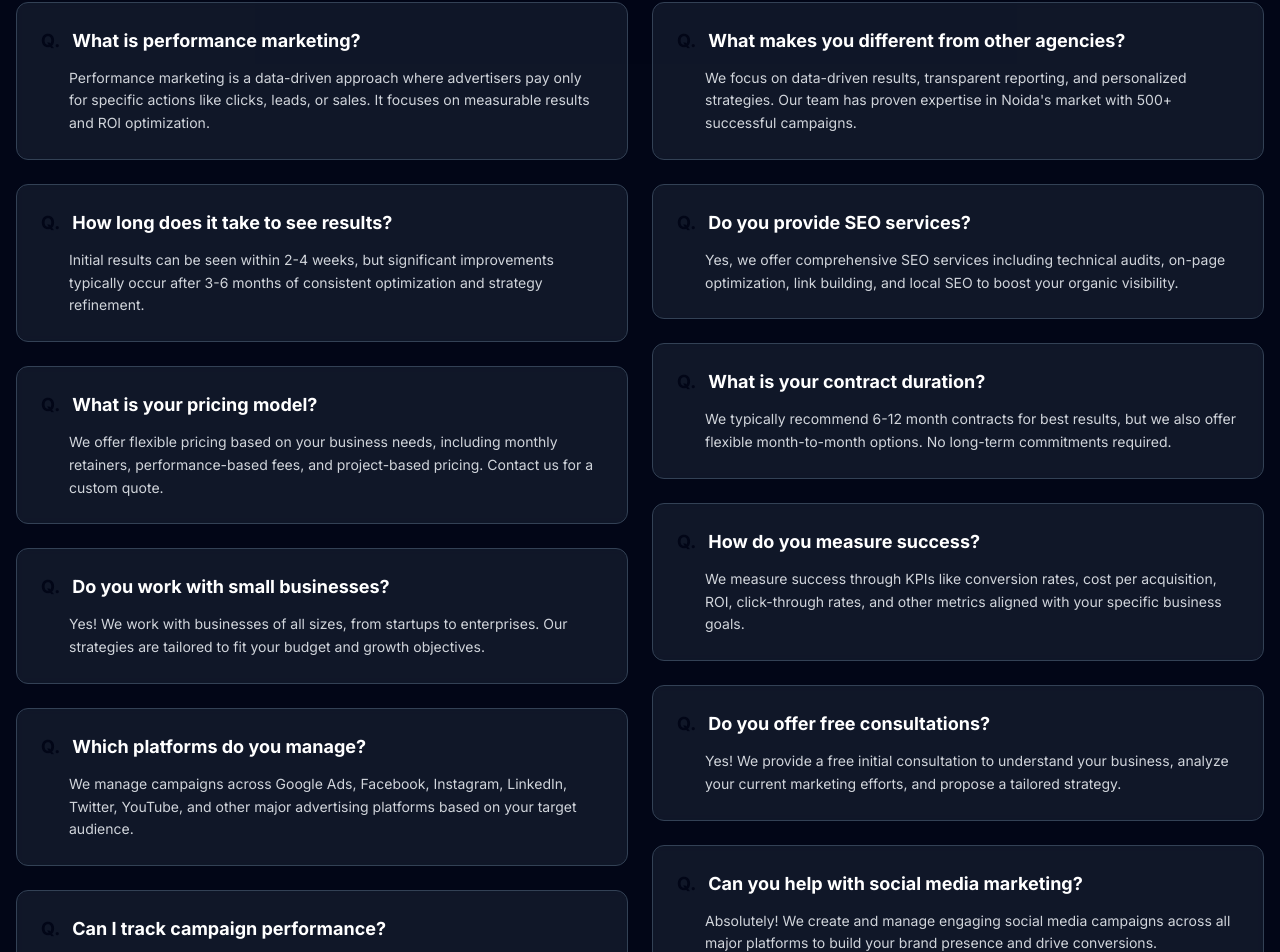
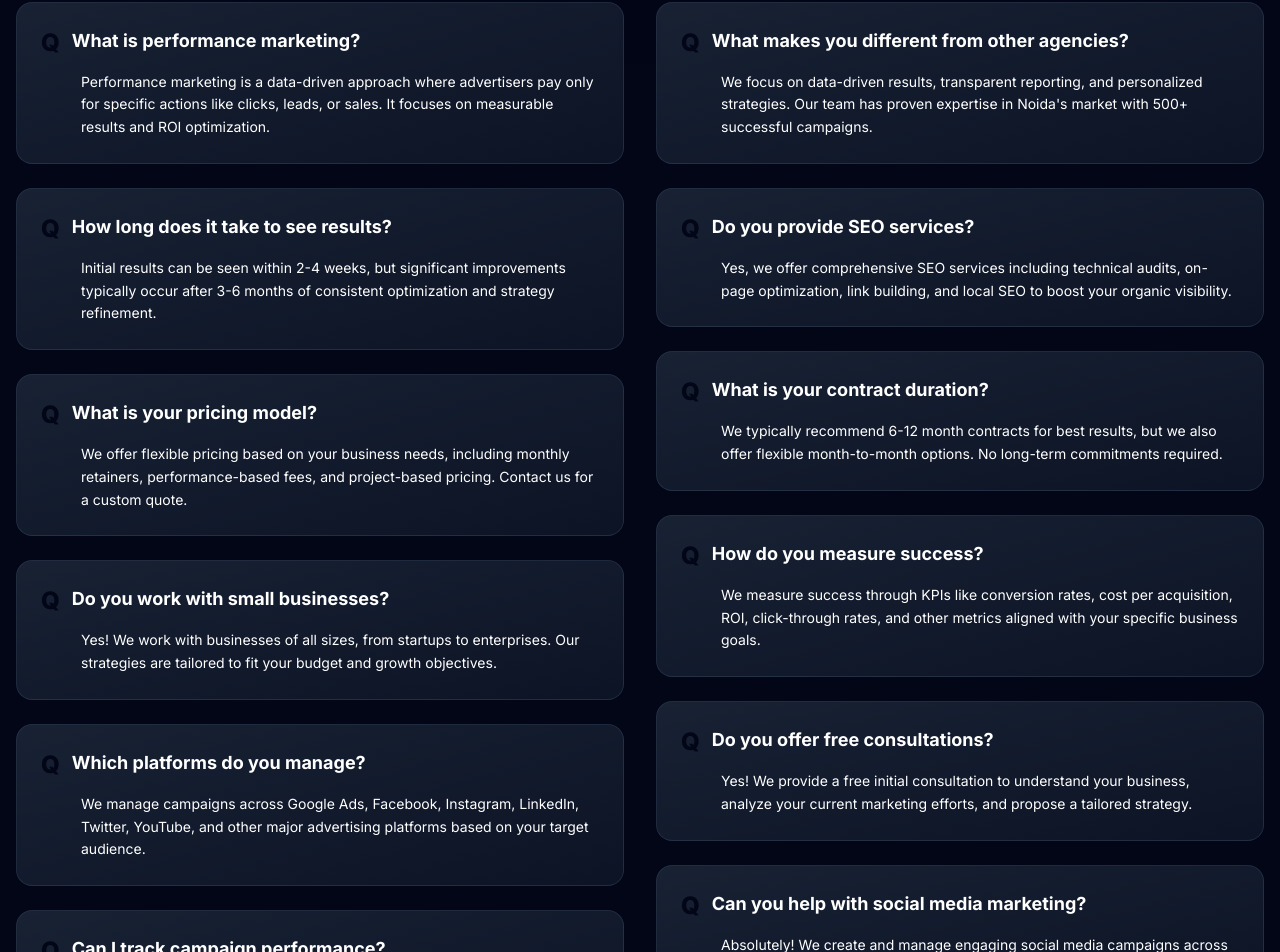
Before and after one commit to anshmydigitalcrown-ui/stardigitechpro, a Next.js app: page / in a window 1280 px wide. Shown: the part 6287-7239 px from the top of the page. Built offline with nearby package versions, Linux system fonts and the light colour scheme.

Commit message:
Update all FAQ section styling with modern gradient design, larger Q markers, white text, and enhanced hover effects

```diff
--- a/app/page.tsx
+++ b/app/page.tsx
@@ -754,71 +754,71 @@ export default function Home() {
             </p>
           </div>
 
-          <div className="grid grid-cols-1 md:grid-cols-2 gap-6 max-w-7xl mx-auto">
+          <div className="grid grid-cols-1 md:grid-cols-2 gap-8 max-w-7xl mx-auto">
             {/* Left Column - 6 FAQs */}
             <div className="space-y-6">
               {/* FAQ 1 */}
-              <div className="bg-slate-800 bg-opacity-50 backdrop-blur-sm p-6 rounded-xl border border-slate-700 hover:border-primary/50 transition-all duration-300">
+              <div className="group bg-gradient-to-br from-slate-800/80 to-slate-900/80 backdrop-blur-sm p-6 rounded-2xl border border-slate-700/50 hover:border-primary/50 transition-all duration-300 hover:shadow-xl hover:shadow-primary/10">
                 <h3 className="text-lg font-bold text-white mb-3 flex items-start gap-3">
-                  <span className="text-primary flex-shrink-0">Q.</span>
-                  What is performance marketing?
+                  <span className="text-primary flex-shrink-0 text-2xl font-extrabold">Q</span>
+                  <span className="flex-1">What is performance marketing?</span>
                 </h3>
-                <p className="text-gray-300 text-sm leading-relaxed pl-7">
+                <p className="text-white text-sm leading-relaxed pl-10">
                   Performance marketing is a data-driven approach where advertisers pay only for specific actions like clicks, leads, or sales. It focuses on measurable results and ROI optimization.
                 </p>
               </div>
 
               {/* FAQ 2 */}
-              <div className="bg-slate-800 bg-opacity-50 backdrop-blur-sm p-6 rounded-xl border border-slate-700 hover:border-primary/50 transition-all duration-300">
+              <div className="group bg-gradient-to-br from-slate-800/80 to-slate-900/80 backdrop-blur-sm p-6 rounded-2xl border border-slate-700/50 hover:border-primary/50 transition-all duration-300 hover:shadow-xl hover:shadow-primary/10">
                 <h3 className="text-lg font-bold text-white mb-3 flex items-start gap-3">
-                  <span className="text-primary flex-shrink-0">Q.</span>
-                  How long does it take to see results?
+                  <span className="text-primary flex-shrink-0 text-2xl font-extrabold">Q</span>
+                  <span className="flex-1">How long does it take to see results?</span>
                 </h3>
-                <p className="text-gray-300 text-sm leading-relaxed pl-7">
+                <p className="text-white text-sm leading-relaxed pl-10">
                   Initial results can be seen within 2-4 weeks, but significant improvements typically occur after 3-6 months of consistent optimization and strategy refinement.
                 </p>
               </div>
 
               {/* FAQ 3 */}
-              <div className="bg-slate-800 bg-opacity-50 backdrop-blur-sm p-6 rounded-xl border border-slate-700 hover:border-primary/50 transition-all duration-300">
+              <div className="group bg-gradient-to-br from-slate-800/80 to-slate-900/80 backdrop-blur-sm p-6 rounded-2xl border border-slate-700/50 hover:border-primary/50 transition-all duration-300 hover:shadow-xl hover:shadow-primary/10">
                 <h3 className="text-lg font-bold text-white mb-3 flex items-start gap-3">
-                  <span className="text-primary flex-shrink-0">Q.</span>
-                  What is your pricing model?
+                  <span className="text-primary flex-shrink-0 text-2xl font-extrabold">Q</span>
+                  <span className="flex-1">What is your pricing model?</span>
                 </h3>
-                <p className="text-gray-300 text-sm leading-relaxed pl-7">
+                <p className="text-white text-sm leading-relaxed pl-10">
                   We offer flexible pricing based on your business needs, including monthly retainers, performance-based fees, and project-based pricing. Contact us for a custom quote.
                 </p>
               </div>
 
               {/* FAQ 4 */}
-              <div className="bg-slate-800 bg-opacity-50 backdrop-blur-sm p-6 rounded-xl border border-slate-700 hover:border-primary/50 transition-all duration-300">
+              <div className="group bg-gradient-to-br from-slate-800/80 to-slate-900/80 backdrop-blur-sm p-6 rounded-2xl border border-slate-700/50 hover:border-primary/50 transition-all duration-300 hover:shadow-xl hover:shadow-primary/10">
                 <h3 className="text-lg font-bold text-white mb-3 flex items-start gap-3">
-                  <span className="text-primary flex-shrink-0">Q.</span>
-                  Do you work with small businesses?
+                  <span className="text-primary flex-shrink-0 text-2xl font-extrabold">Q</span>
+                  <span className="flex-1">Do you work with small businesses?</span>
                 </h3>
-                <p className="text-gray-300 text-sm leading-relaxed pl-7">
+                <p className="text-white text-sm leading-relaxed pl-10">
                   Yes! We work with businesses of all sizes, from startups to enterprises. Our strategies are tailored to fit your budget and growth objectives.
                 </p>
               </div>
 
               {/* FAQ 5 */}
-              <div className="bg-slate-800 bg-opacity-50 backdrop-blur-sm p-6 rounded-xl border border-slate-700 hover:border-primary/50 transition-all duration-300">
+              <div className="group bg-gradient-to-br from-slate-800/80 to-slate-900/80 backdrop-blur-sm p-6 rounded-2xl border border-slate-700/50 hover:border-primary/50 transition-all duration-300 hover:shadow-xl hover:shadow-primary/10">
                 <h3 className="text-lg font-bold text-white mb-3 flex items-start gap-3">
-                  <span className="text-primary flex-shrink-0">Q.</span>
-                  Which platforms do you manage?
+                  <span className="text-primary flex-shrink-0 text-2xl font-extrabold">Q</span>
+                  <span className="flex-1">Which platforms do you manage?</span>
                 </h3>
-                <p className="text-gray-300 text-sm leading-relaxed pl-7">
+                <p className="text-white text-sm leading-relaxed pl-10">
                   We manage campaigns across Google Ads, Facebook, Instagram, LinkedIn, Twitter, YouTube, and other major advertising platforms based on your target audience.
                 </p>
               </div>
 
               {/* FAQ 6 */}
-              <div className="bg-slate-800 bg-opacity-50 backdrop-blur-sm p-6 rounded-xl border border-slate-700 hover:border-primary/50 transition-all duration-300">
+              <div className="group bg-gradient-to-br from-slate-800/80 to-slate-900/80 backdrop-blur-sm p-6 rounded-2xl border border-slate-700/50 hover:border-primary/50 transition-all duration-300 hover:shadow-xl hover:shadow-primary/10">
                 <h3 className="text-lg font-bold text-white mb-3 flex items-start gap-3">
-                  <span className="text-primary flex-shrink-0">Q.</span>
-                  Can I track campaign performance?
+                  <span className="text-primary flex-shrink-0 text-2xl font-extrabold">Q</span>
+                  <span className="flex-1">Can I track campaign performance?</span>
                 </h3>
-                <p className="text-gray-300 text-sm leading-relaxed pl-7">
+                <p className="text-white text-sm leading-relaxed pl-10">
                   Absolutely! We provide detailed monthly reports, real-time dashboards, and transparent analytics so you can track every metric and KPI that matters to your business.
                 </p>
               </div>
@@ -827,67 +827,67 @@ export default function Home() {
             {/* Right Column - 6 FAQs */}
             <div className="space-y-6">
               {/* FAQ 7 */}
-              <div className="bg-slate-800 bg-opacity-50 backdrop-blur-sm p-6 rounded-xl border border-slate-700 hover:border-primary/50 transition-all duration-300">
+              <div className="group bg-gradient-to-br from-slate-800/80 to-slate-900/80 backdrop-blur-sm p-6 rounded-2xl border border-slate-700/50 hover:border-primary/50 transition-all duration-300 hover:shadow-xl hover:shadow-primary/10">
                 <h3 className="text-lg font-bold text-white mb-3 flex items-start gap-3">
-                  <span className="text-primary flex-shrink-0">Q.</span>
-                  What makes you different from other agencies?
+                  <span className="text-primary flex-shrink-0 text-2xl font-extrabold">Q</span>
+                  <span className="flex-1">What makes you different from other agencies?</span>
                 </h3>
-                <p className="text-gray-300 text-sm leading-relaxed pl-7">
+                <p className="text-white text-sm leading-relaxed pl-10">
                   We focus on data-driven results, transparent reporting, and personalized strategies. Our team has proven expertise in Noida's market with 500+ successful campaigns.
                 </p>
               </div>
 
               {/* FAQ 8 */}
-              <div className="bg-slate-800 bg-opacity-50 backdrop-blur-sm p-6 rounded-xl border border-slate-700 hover:border-primary/50 transition-all duration-300">
+              <div className="group bg-gradient-to-br from-slate-800/80 to-slate-900/80 backdrop-blur-sm p-6 rounded-2xl border border-slate-700/50 hover:border-primary/50 transition-all duration-300 hover:shadow-xl hover:shadow-primary/10">
                 <h3 className="text-lg font-bold text-white mb-3 flex items-start gap-3">
-                  <span className="text-primary flex-shrink-0">Q.</span>
-                  Do you provide SEO services?
+                  <span className="text-primary flex-shrink-0 text-2xl font-extrabold">Q</span>
+                  <span className="flex-1">Do you provide SEO services?</span>
                 </h3>
-                <p className="text-gray-300 text-sm leading-relaxed pl-7">
+                <p className="text-white text-sm leading-relaxed pl-10">
                   Yes, we offer comprehensive SEO services including technical audits, on-page optimization, link building, and local SEO to boost your organic visibility.
                 </p>
               </div>
 
               {/* FAQ 9 */}
-              <div className="bg-slate-800 bg-opacity-50 backdrop-blur-sm p-6 rounded-xl border border-slate-700 hover:border-primary/50 transition-all duration-300">
+              <div className="group bg-gradient-to-br from-slate-800/80 to-slate-900/80 backdrop-blur-sm p-6 rounded-2xl border border-slate-700/50 hover:border-primary/50 transition-all duration-300 hover:shadow-xl hover:shadow-primary/10">
                 <h3 className="text-lg font-bold text-white mb-3 flex items-start gap-3">
-                  <span className="text-primary flex-shrink-0">Q.</span>
-                  What is your contract duration?
+                  <span className="text-primary flex-shrink-0 text-2xl font-extrabold">Q</span>
+                  <span className="flex-1">What is your contract duration?</span>
                 </h3>
-                <p className="text-gray-300 text-sm leading-relaxed pl-7">
+                <p className="text-white text-sm leading-relaxed pl-10">
                   We typically recommend 6-12 month contracts for best results, but we also offer flexible month-to-month options. No long-term commitments required.
                 </p>
               </div>
 
               {/* FAQ 10 */}
-              <div className="bg-slate-800 bg-opacity-50 backdrop-blur-sm p-6 rounded-xl border border-slate-700 hover:border-primary/50 transition-all duration-300">
+              <div className="group bg-gradient-to-br from-slate-800/80 to-slate-900/80 backdrop-blur-sm p-6 rounded-2xl border border-slate-700/50 hover:border-primary/50 transition-all duration-300 hover:shadow-xl hover:shadow-primary/10">
                 <h3 className="text-lg font-bold text-white mb-3 flex items-start gap-3">
-                  <span className="text-primary flex-shrink-0">Q.</span>
-                  How do you measure success?
+                  <span className="text-primary flex-shrink-0 text-2xl font-extrabold">Q</span>
+                  <span className="flex-1">How do you measure success?</span>
                 </h3>
-                <p className="text-gray-300 text-sm leading-relaxed pl-7">
+                <p className="text-white text-sm leading-relaxed pl-10">
                   We measure success through KPIs like conversion rates, cost per acquisition, ROI, click-through rates, and other metrics aligned with your specific business goals.
                 </p>
               </div>
 
               {/* FAQ 11 */}
-              <div className="bg-slate-800 bg-opacity-50 backdrop-blur-sm p-6 rounded-xl border border-slate-700 hover:border-primary/50 transition-all duration-300">
+              <div className="group bg-gradient-to-br from-slate-800/80 to-slate-900/80 backdrop-blur-sm p-6 rounded-2xl border border-slate-700/50 hover:border-primary/50 transition-all duration-300 hover:shadow-xl hover:shadow-primary/10">
                 <h3 className="text-lg font-bold text-white mb-3 flex items-start gap-3">
-                  <span className="text-primary flex-shrink-0">Q.</span>
-                  Do you offer free consultations?
+                  <span className="text-primary flex-shrink-0 text-2xl font-extrabold">Q</span>
+                  <span className="flex-1">Do you offer free consultations?</span>
                 </h3>
-                <p className="text-gray-300 text-sm leading-relaxed pl-7">
+                <p className="text-white text-sm leading-relaxed pl-10">
                   Yes! We provide a free initial consultation to understand your business, analyze your current marketing efforts, and propose a tailored strategy.
                 </p>
               </div>
 
               {/* FAQ 12 */}
-              <div className="bg-slate-800 bg-opacity-50 backdrop-blur-sm p-6 rounded-xl border border-slate-700 hover:border-primary/50 transition-all duration-300">
+              <div className="group bg-gradient-to-br from-slate-800/80 to-slate-900/80 backdrop-blur-sm p-6 rounded-2xl border border-slate-700/50 hover:border-primary/50 transition-all duration-300 hover:shadow-xl hover:shadow-primary/10">
                 <h3 className="text-lg font-bold text-white mb-3 flex items-start gap-3">
-                  <span className="text-primary flex-shrink-0">Q.</span>
-                  Can you help with social media marketing?
+                  <span className="text-primary flex-shrink-0 text-2xl font-extrabold">Q</span>
+                  <span className="flex-1">Can you help with social media marketing?</span>
                 </h3>
-                <p className="text-gray-300 text-sm leading-relaxed pl-7">
+                <p className="text-white text-sm leading-relaxed pl-10">
                   Absolutely! We create and manage engaging social media campaigns across all major platforms to build your brand presence and drive conversions.
                 </p>
               </div>
```
